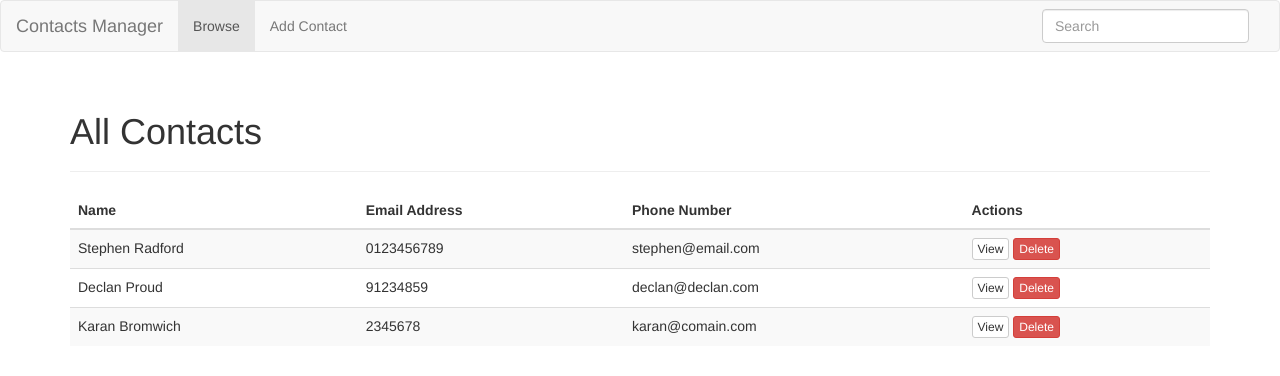
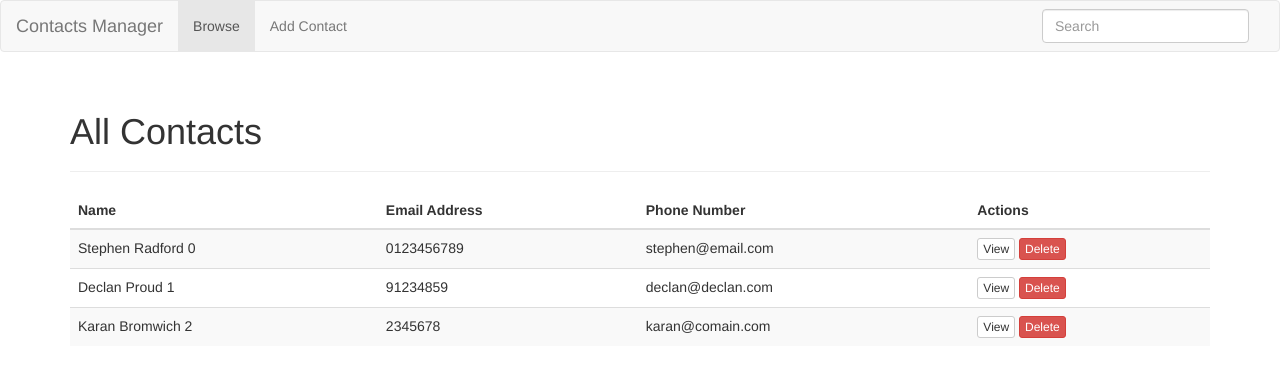
Before and after one commit to SalvatoreBonaccorso/Contacts-Manager, a plain HTML site: page index.html in a window 1280 px wide. Drawn offline with Linux system fonts and the light colour scheme; some packages are replaced by stand-ins of ours.

Commit message:
fixed problem when add contact with equal value

```diff
--- a/assets/partials/index.html
+++ b/assets/partials/index.html
@@ -15,8 +15,10 @@
             </tr>
         </thead>
         <tbody>
-            <tr ng-repeat="contact in contacts | filter:search">
-                <td>{{contact.name}}</td>
+            <!--'track by' $index si usa in ng-repeat e serve per specificare chiavi univoche evitando
+                chiavi duplicate con lo stesso valore -->
+            <tr ng-repeat="contact in contacts | filter:search track by $index ">
+                <td>{{contact.name}} {{$index}}</td>
                 <td>{{contact.phone}}</td>
                 <td>{{contact.email}}</td>
                 <!-- la direttiva ng-repeat ci permette di accedere all'indice dell'elemento con $index-->
```
